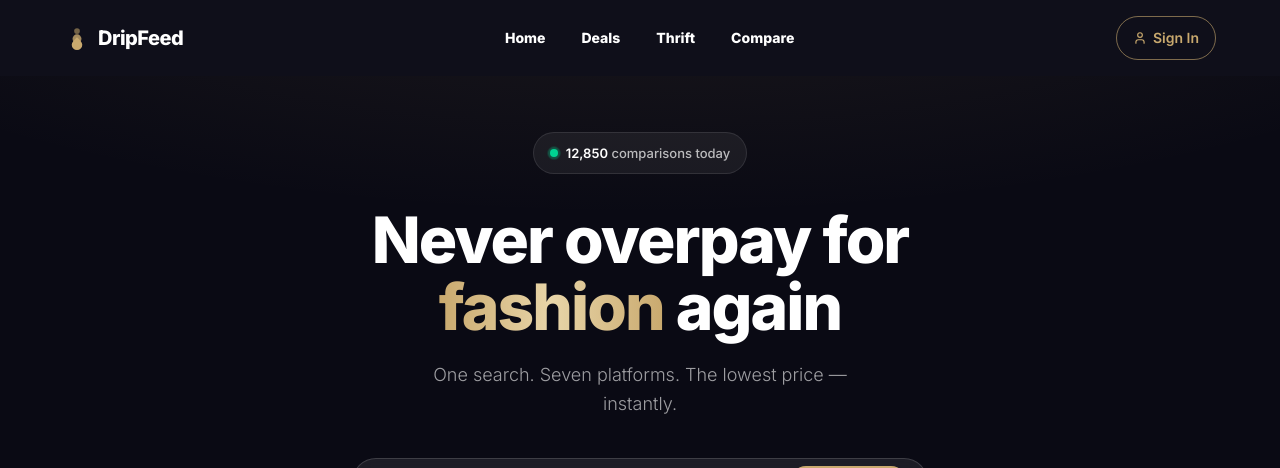
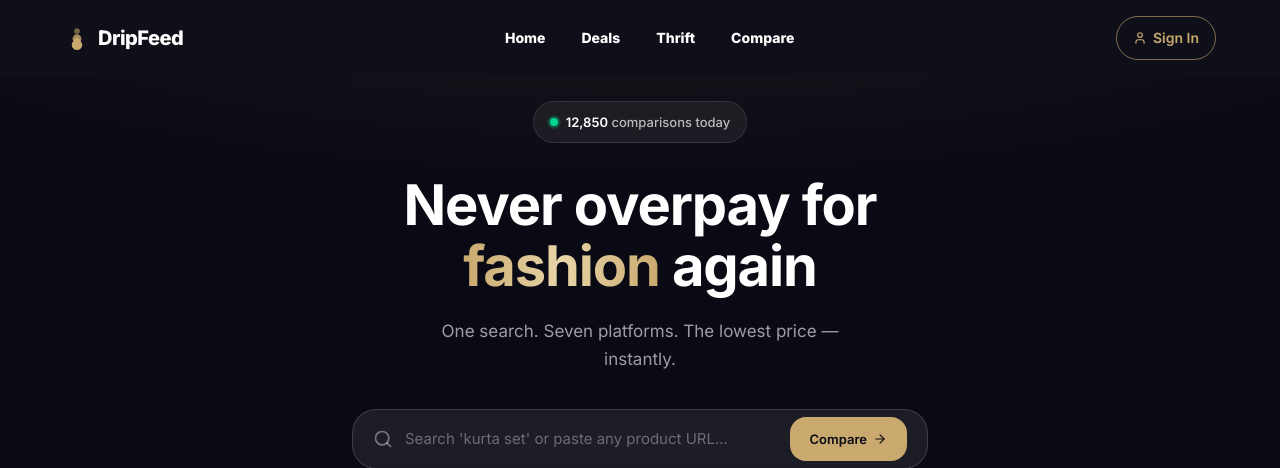
Before and after one commit to neerajguleria1/dripfeed, a React (Vite) app: page / in a window 1280 px wide. Shown: the top 468 px of the page. Built offline with nearby package versions, Linux system fonts and the light colour scheme; no server answers; a web font is replaced by a local one.

Commit message:
fix: smooth down homepage — remove parallax, shorter animations, smaller hero, less theatrical

```diff
--- a/src/pages/HomePage.tsx
+++ b/src/pages/HomePage.tsx
@@ -1,7 +1,7 @@
 import { useState, useEffect, useRef } from 'react';
 import { useNavigate, Link } from 'react-router-dom';
 import { Search, ArrowRight, Zap, ChevronRight } from 'lucide-react';
-import { motion, useInView, useScroll, useTransform } from 'framer-motion';
+import { motion, useInView } from 'framer-motion';
 import { SEOHead } from '../components/common/SEOHead';
 import SiteNav from '../components/SiteNav';
 import type { ProductData, DealData } from '../types/product';
@@ -39,12 +39,12 @@
 // ─── Animation ───────────────────────────────────────────────────────────────
 
 const fadeUp = {
-  hidden: { opacity: 0, y: 32 },
-  visible: { opacity: 1, y: 0, transition: { duration: 0.7, ease: [0.22, 1, 0.36, 1] as [number, number, number, number] } },
+  hidden: { opacity: 0, y: 16 },
+  visible: { opacity: 1, y: 0, transition: { duration: 0.5 } },
 };
 
 const stagger = {
-  visible: { transition: { staggerChildren: 0.08 } },
+  visible: { transition: { staggerChildren: 0.06 } },
 };
 
 function Reveal({ children, className = '' }: { children: React.ReactNode; className?: string }) {
@@ -65,9 +65,6 @@
   const [searchQuery, setSearchQuery] = useState('');
   const [comparisonCount, setComparisonCount] = useState(12847);
   const heroRef = useRef<HTMLDivElement>(null);
-  const { scrollYProgress } = useScroll({ target: heroRef, offset: ['start start', 'end start'] });
-  const heroOpacity = useTransform(scrollYProgress, [0, 1], [1, 0]);
-  const heroScale = useTransform(scrollYProgress, [0, 1], [1, 0.95]);
 
   useEffect(() => {
     const interval = setInterval(() => {
@@ -109,8 +106,10 @@
       ═══════════════════════════════════════════════════════════════════════ */}
       <motion.section
         ref={heroRef}
-        style={{ opacity: heroOpacity, scale: heroScale }}
-        className="relative min-h-[85vh] sm:min-h-[90vh] flex items-center justify-center bg-[#0A0A14] overflow-hidden"
+        initial={{ opacity: 0 }}
+        animate={{ opacity: 1 }}
+        transition={{ duration: 0.6 }}
+        className="relative min-h-[75vh] sm:min-h-[80vh] flex items-center justify-center bg-[#0A0A14] overflow-hidden"
       >
         {/* Radial gradient glow */}
         <div className="absolute inset-0 bg-[radial-gradient(ellipse_80%_50%_at_50%_-20%,rgba(201,169,110,0.12),transparent)]" />
@@ -135,10 +134,10 @@
 
           {/* Headline */}
           <motion.h1
-            initial={{ opacity: 0, y: 24 }}
+            initial={{ opacity: 0, y: 16 }}
             animate={{ opacity: 1, y: 0 }}
-            transition={{ duration: 0.8, ease: [0.22, 1, 0.36, 1] }}
-            className="text-[36px] sm:text-[52px] lg:text-[64px] font-extrabold text-white leading-[1.05] tracking-[-0.03em] mb-5"
+            transition={{ duration: 0.6, ease: 'easeOut' }}
+            className="text-[32px] sm:text-[48px] lg:text-[56px] font-bold text-white leading-[1.1] tracking-[-0.02em] mb-5"
           >
             Never overpay for
             <br />
@@ -150,19 +149,19 @@
 
           {/* Sub */}
           <motion.p
-            initial={{ opacity: 0, y: 16 }}
-            animate={{ opacity: 1, y: 0 }}
-            transition={{ delay: 0.15, duration: 0.7 }}
-            className="text-[16px] sm:text-[18px] text-white/60 mb-10 max-w-md mx-auto leading-relaxed font-light"
+            initial={{ opacity: 0 }}
+            animate={{ opacity: 1 }}
+            transition={{ delay: 0.1, duration: 0.5 }}
+            className="text-[15px] sm:text-[17px] text-white/60 mb-9 max-w-md mx-auto leading-relaxed"
           >
             One search. Seven platforms. The lowest price — instantly.
           </motion.p>
 
           {/* Search */}
           <motion.div
-            initial={{ opacity: 0, y: 20 }}
+            initial={{ opacity: 0, y: 12 }}
             animate={{ opacity: 1, y: 0 }}
-            transition={{ delay: 0.3, duration: 0.7 }}
+            transition={{ delay: 0.2, duration: 0.5 }}
           >
             <form onSubmit={handleSearchSubmit} className="relative max-w-xl mx-auto group">
               <div className="flex items-center bg-white/[0.08] backdrop-blur-md border border-white/[0.15] rounded-2xl h-[56px] sm:h-[60px] px-5 transition-all duration-300 group-focus-within:border-[#C9A96E]/50 group-focus-within:bg-white/[0.12] group-focus-within:shadow-[0_0_40px_rgba(201,169,110,0.1)]">
@@ -282,9 +281,9 @@
             {deals.slice(0, 8).map((deal, i) => (
               <motion.div
                 key={deal.id}
-                initial={{ opacity: 0, y: 20 }}
+                initial={{ opacity: 0, y: 12 }}
                 animate={{ opacity: 1, y: 0 }}
-                transition={{ delay: i * 0.05, duration: 0.5 }}
+                transition={{ delay: i * 0.03, duration: 0.4 }}
               >
                 <Link
                   to={`/compare?q=${encodeURIComponent(deal.title)}`}
```
